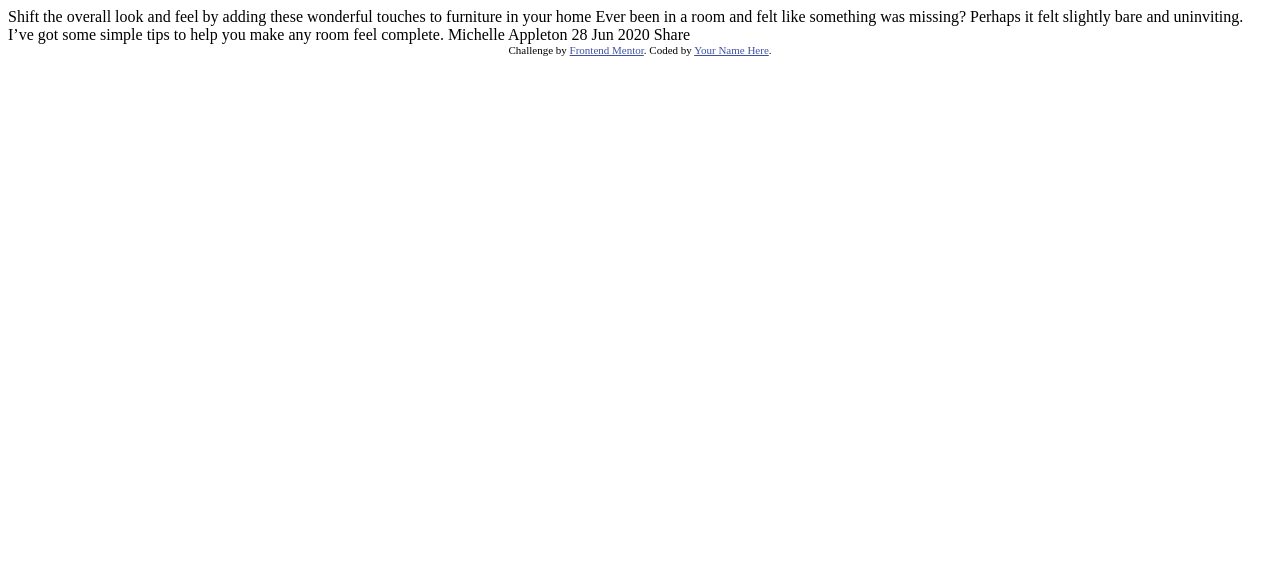
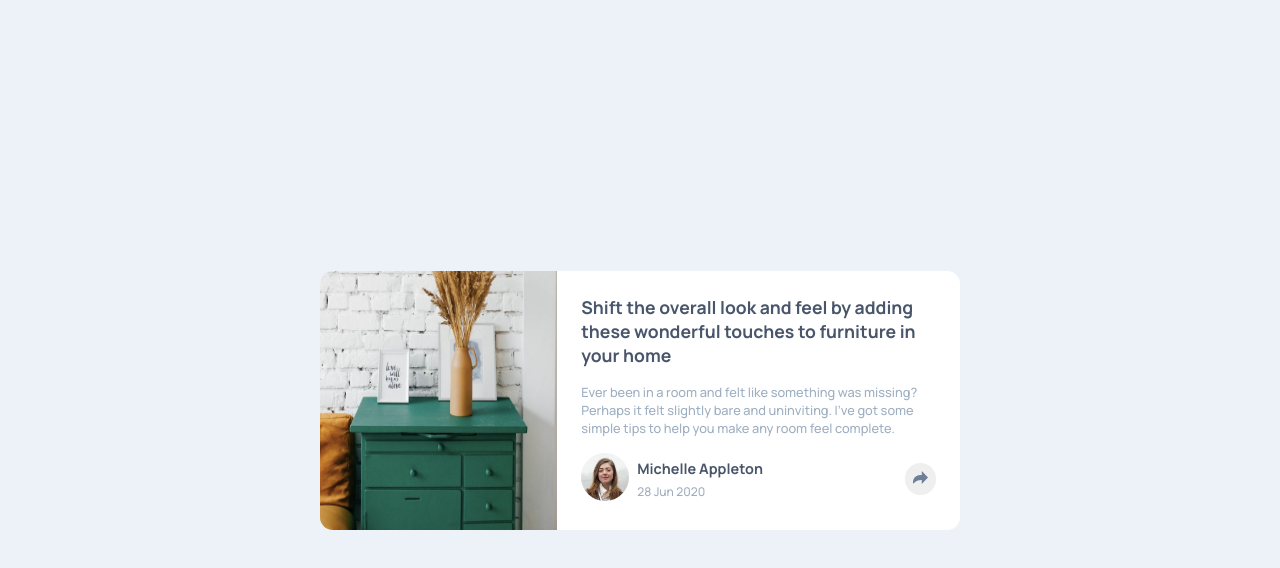
Before and after one commit to rahulkhimsuriya/frontendmentor--article-preview-component, a plain HTML site: page index.html in a window 1280 px wide. Drawn offline with Linux system fonts and the light colour scheme.

Commit message:
create article card outline

```diff
--- /dev/null
+++ b/css/style.css
@@ -0,0 +1,105 @@
+* {
+	margin: 0%;
+	padding: 0%;
+}
+
+:root {
+	--light-grayish-blue: hsl(210, 46%, 95%);
+	--grayish-blue: hsl(212, 23%, 69%);
+	--desaturated-dark-blue: hsl(214, 17%, 51%);
+	--very-dark-grayish-blue: hsl(217, 19%, 35%);
+}
+
+body {
+	background-color: var(--light-grayish-blue);
+	font-family: 'Manrope', sans-serif;
+	font-size: 16px;
+	font-weight: 500;
+	min-height: 100vh;
+	display: flex;
+	align-items: center;
+	justify-content: center;
+}
+
+.article {
+	background-color: #ffffff;
+	border-radius: 0.8rem;
+	display: flex;
+	width: 40rem;
+	max-width: 80%;
+	overflow: hidden;
+}
+
+.article__image {
+	overflow: hidden;
+}
+
+.article__image > img {
+	width: 100%;
+	height: 100%;
+}
+
+.article__body {
+	padding: 1.5rem;
+}
+
+.article__body > .article__title {
+	color: var(--very-dark-grayish-blue);
+	font-size: 1.1rem;
+	font-weight: 700;
+}
+
+.article__body > .article__description {
+	color: var(--grayish-blue);
+	font-size: 0.8rem;
+	padding: 1rem 0;
+}
+
+.article__meta {
+	display: flex;
+	align-items: center;
+	justify-content: space-between;
+}
+
+.article__meta .article__meta--author {
+	display: flex;
+	align-items: center;
+	justify-content: space-between;
+}
+
+.article__meta--author .author__author-image {
+}
+
+.article__meta--author .author__author-image > img {
+	height: 3rem;
+	width: 3rem;
+	border-radius: 10rem;
+}
+
+.author__author-info {
+	margin-left: 0.5rem;
+}
+
+.author__author-info .author-info__author-name {
+	color: var(--very-dark-grayish-blue);
+	font-weight: 700;
+	font-size: 0.9rem;
+}
+
+.author__author-info .author-info__article-date {
+	color: var(--grayish-blue);
+	font-weight: 500;
+	font-size: 0.75rem;
+	padding-top: 5px;
+}
+
+button:focus,
+a:focus {
+	outline: none;
+}
+
+.btn-share {
+	border: none;
+	border-radius: 10rem;
+	padding: 0.5rem;
+}
--- a/index.html
+++ b/index.html
@@ -1,36 +1,71 @@
 <!DOCTYPE html>
 <html lang="en">
 	<head>
-  <meta charset="UTF-8">
-  <meta name="viewport" content="width=device-width, initial-scale=1.0"> <!-- displays site properly based on user's device -->
+		<meta charset="UTF-8" />
+		<meta name="viewport" content="width=device-width, initial-scale=1.0" />
+		<!-- displays site properly based on user's device -->
 
-  <link rel="icon" type="image/png" sizes="32x32" href="./images/favicon-32x32.png">
+		<link
+			rel="icon"
+			type="image/png"
+			sizes="32x32"
+			href="./images/favicon-32x32.png"
+		/>
 
 		<title>Frontend Mentor | Article preview component</title>
 
-  <!-- Feel free to remove these styles or customise in your own stylesheet 👍 -->
-  <style>
-    .attribution { font-size: 11px; text-align: center; }
-    .attribution a { color: hsl(228, 45%, 44%); }
-  </style>
+		<!-- Google Fonts -->
+		<link
+			href="https://fonts.googleapis.com/css2?family=Manrope:wght@500;700&display=swap"
+			rel="stylesheet"
+		/>
+		<!-- CSS -->
+		<link rel="stylesheet" href="/css/style.css" />
 	</head>
 	<body>
+		<div class="article">
+			<div class="article__image">
+				<img src="/images/drawers.jpg" alt="Drawers" />
+			</div>
+			<div class="article__body">
+				<h3 class="article__title">
+					Shift the overall look and feel by adding these wonderful touches to
+					furniture in your home
+				</h3>
 
-  Shift the overall look and feel by adding these wonderful
-  touches to furniture in your home
+				<p class="article__description">
+					Ever been in a room and felt like something was missing? Perhaps it
+					felt slightly bare and uninviting. I’ve got some simple tips to help
+					you make any room feel complete.
+				</p>
 
-  Ever been in a room and felt like something was missing? Perhaps
-  it felt slightly bare and uninviting. I’ve got some simple tips
-  to help you make any room feel complete.
+				<div class="article__meta">
+					<div class="article__meta--author">
+						<span class="author__author-image">
+							<img src="/images/avatar-michelle.jpg" alt="Michelle Appleton" />
+						</span>
 
-  Michelle Appleton
-  28 Jun 2020
+						<div class="author__author-info">
+							<p class="author-info__author-name">Michelle Appleton</p>
 
-  Share
+							<p class="author-info__article-date">28 Jun 2020</p>
+						</div>
+					</div>
 
-  <div class="attribution">
-    Challenge by <a href="https://www.frontendmentor.io?ref=challenge" target="_blank">Frontend Mentor</a>.
-    Coded by <a href="#">Your Name Here</a>.
+					<div>
+						<button class="btn-share">
+							<span>
+								<svg xmlns="http://www.w3.org/2000/svg" width="15" height="13">
+									<path
+										fill="#6E8098"
+										d="M15 6.495L8.766.014V3.88H7.441C3.33 3.88 0 7.039 0 10.936v2.049l.589-.612C2.59 10.294 5.422 9.11 8.39 9.11h.375v3.867L15 6.495z"
+									/>
+								</svg>
+							</span>
+						</button>
+					</div>
+				</div>
+			</div>
 		</div>
 	</body>
 </html>
```
Lines whose indentation alone changed are shown as unchanged.
